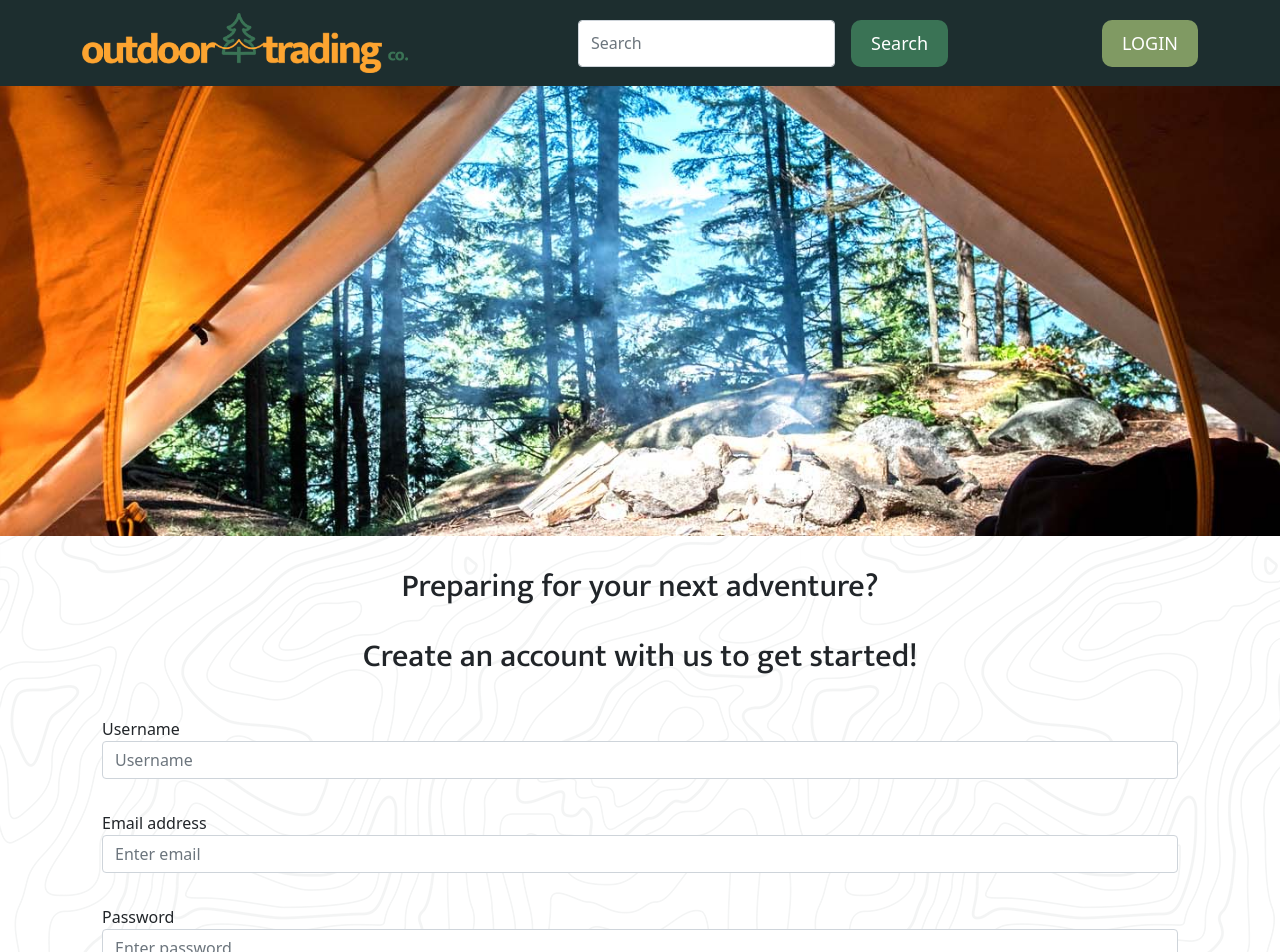
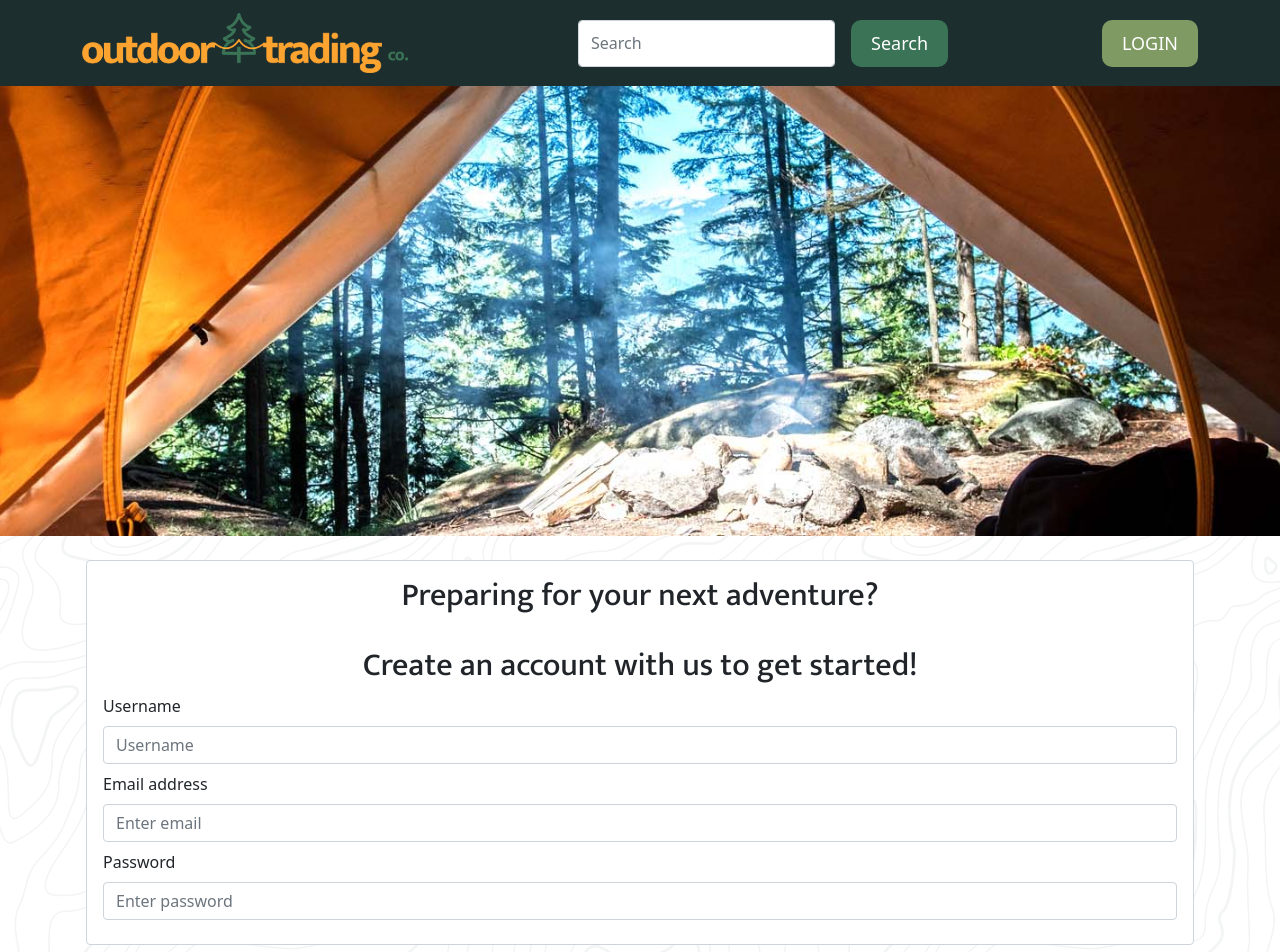
Before and after one commit to NeedaMehmud/outdoor-trading-co, a React (Create React App) app in the folder client/: page /SignUp in a window 1280 px wide. Shown: the top 952 px of the page. Built offline with nearby package versions, Linux system fonts and the light colour scheme; a web font is replaced by a local one.

Commit message:
Updated form styling for better visibility.

```diff
--- a/client/src/components/SignUpForm.js
+++ b/client/src/components/SignUpForm.js
@@ -44,22 +44,16 @@ const SignUpForm = () => {
             </p>
           ) : (
         <form onSubmit={handleFormSubmit}>
-            <div className="form-group p-3 text-center">
-              <h2>Preparing for your next adventure?</h2>
+            <div className="form-control my-2 p-3">
+              <h2 className="text-center">Preparing for your next adventure?</h2>
               <br></br>
-              <h2>Create an account with us to get started!</h2>
-            </div>
-            <div className="form-group p-3">
+              <h2 className="text-center">Create an account with us to get started!</h2>
                 <label> Username</label>
-                <input type="text" className="form-control" placeholder="Username" name="username" value={formState.name} onChange={handleChange} />
-            </div>
-            <div className="form-group p-3">
+                <input type="text" className="form-control my-2" placeholder="Username" name="username" value={formState.name} onChange={handleChange} />
                 <label>Email address</label>
-                <input type="email" className="form-control" placeholder="Enter email" name="email" value={formState.email} onChange={handleChange}/>
-            </div>
-            <div className="form-group p-3">
+                <input type="email" className="form-control my-2" placeholder="Enter email" name="email" value={formState.email} onChange={handleChange}/>
               <label>Password</label>
-              <input type="password" className="form-control" placeholder="Enter password" name="password" value={formState.password} onChange={handleChange}/>
+              <input type="password" className="form-control my-2" placeholder="Enter password" name="password" value={formState.password} onChange={handleChange}/>
             </div>
             <br></br>
             <div className="form-group p-3">
--- a/client/src/components/SubmitItemForm.js
+++ b/client/src/components/SubmitItemForm.js
@@ -60,8 +60,8 @@ const ItemForm = () => {
     return (
           <div className="container p-3">
             <form onSubmit={handleFormSubmit}>
-              <h1 className="text-center">Submit Your Item</h1>
               <div className="form-control p-3">
+                <h1 className="text-center">Submit Your Item</h1>
                 <label>Item Name:</label>
                 <input className="form-control my-2" name="name" type="text" onChange={handleChange}></input>
                 <label>Item Genre:</label>
```
